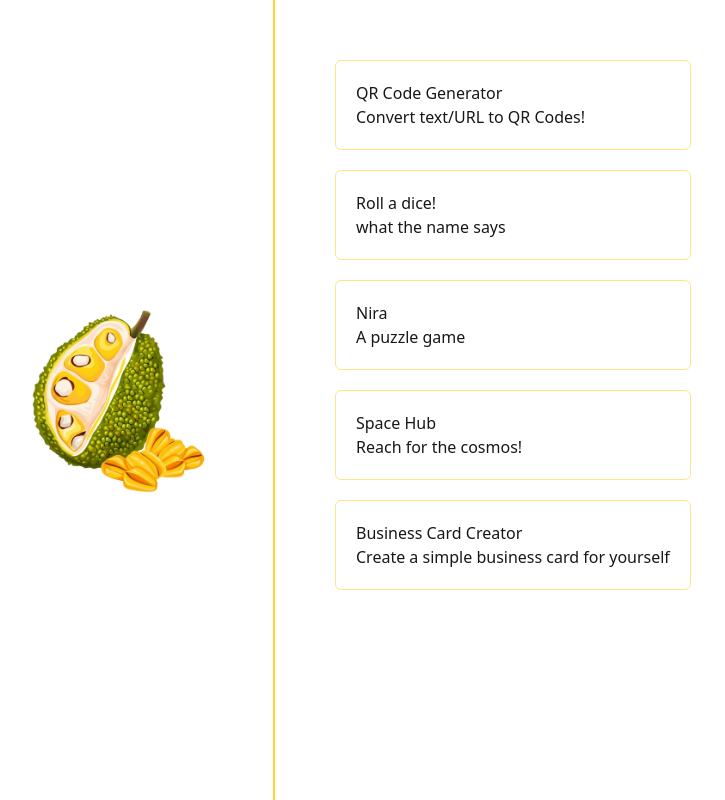
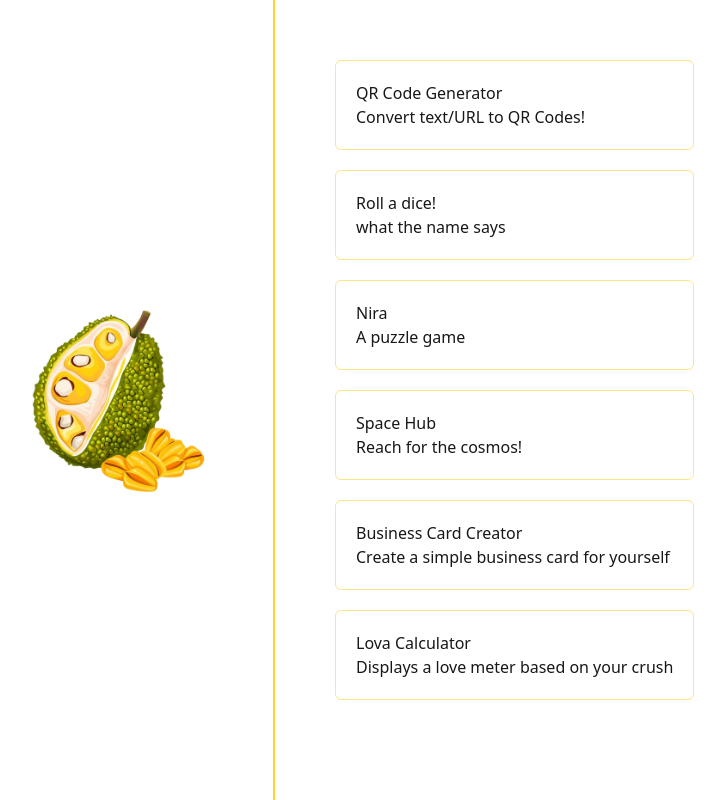
Before and after one commit to vachan-maker/chakka-site, a Next.js app: page /explore in a window 1280 px wide. Shown: the whole page, without its empty margins (27-752 px from the left). Built offline with nearby package versions, Linux system fonts and the light colour scheme.

Commit message:
Added love calc

```diff
--- a/src/app/explore/page.js
+++ b/src/app/explore/page.js
@@ -36,6 +36,12 @@ const services = [
         name:"Business Card Creator",
         description:"Create a simple business card for yourself",
         exturl: "http://vachan-maker.github.io/business-card-creator/"
+    },
+    {
+        id:6,
+        name:"Lova Calculator",
+        description:"Displays a love meter based on your crush",
+        exturl:"https://love-calc-project.netlify.app/"
     }
 ]
 function Services() {
```
